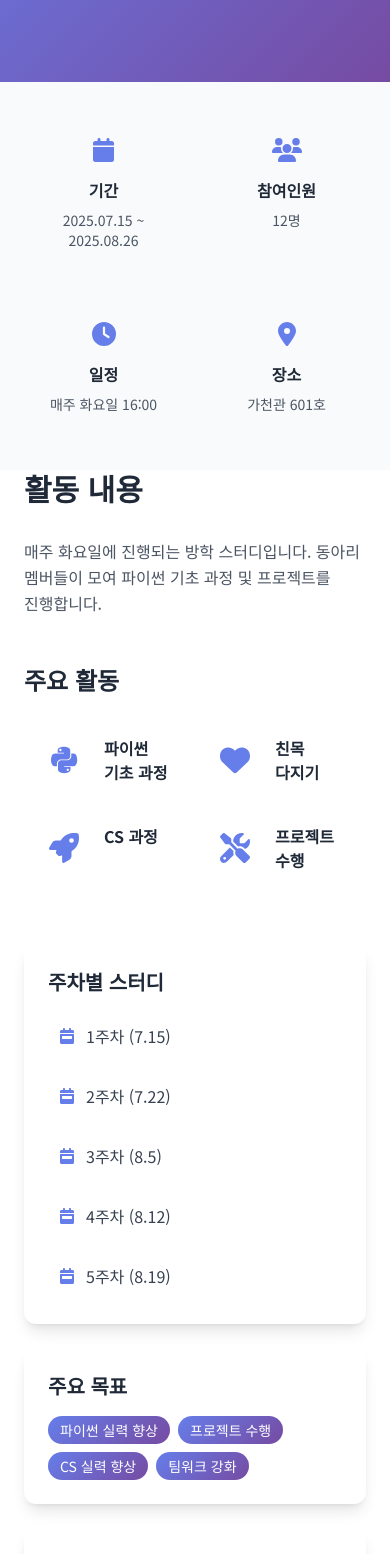
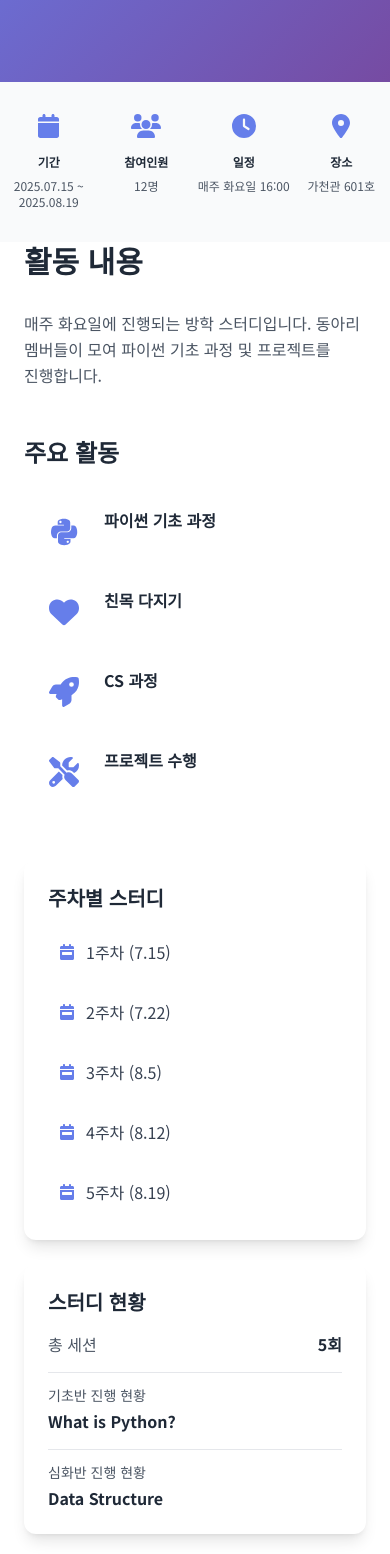
Before and after one commit to yangjihun/FM-COMMIT, a React (Vite) app: page /study in a window 390 px wide. Shown: the part 330-1884 px from the top of the page. Built offline with nearby package versions, Linux system fonts and the light colour scheme.

Commit message:
chore: 반응형 수정

```diff
--- a/src/components/WeekDetail.tsx
+++ b/src/components/WeekDetail.tsx
@@ -65,18 +65,18 @@ const WeekDetail: React.FC<WeekDetailProps> = ({ weekData }) => {
 
       {/* 스터디 정보 */}
       <section className="py-8 md:py-16 bg-gray-50">
-        <div className="max-w-6xl mx-auto px-6">
-          <div className="grid grid-cols-2 lg:grid-cols-4 gap-6">
+        <div className="max-w-6xl mx-auto px-0 md:px-6">
+          <div className="grid grid-cols-4 lg:grid-cols-4 md:gap-6">
             {infoCards.map((card, index) => (
-              <div key={index} className="md:card p-6 text-center group hover:shadow-xl transition-all duration-300">
+              <div key={index} className="md:card py-6 md:p-6 text-center group hover:shadow-xl transition-all duration-300">
                 <div className="w-16 md:h-16 rounded-full flex items-center justify-center mx-auto mb-4 group-hover:scale-110 transition-transform duration-300">
                   <FontAwesomeIcon
                     icon={card.icon}
                     className="text-2xl md:text-3xl text-primary"
                   />
                 </div>
-                <h3 className="md:text-lg font-semibold mb-2 text-gray-800">{card.title}</h3>
-                <p className="text-sm md:text-md text-gray-600">{card.content}</p>
+                <h3 className="text-xs md:text-lg font-semibold mb-2 text-gray-800 whitespace-nowrap">{card.title}</h3>
+                <p className="text-xs md:text-base text-gray-600 whitespace-nowrap">{card.content}</p>
               </div>
             ))}
           </div>
--- a/src/data/study.json
+++ b/src/data/study.json
@@ -9,7 +9,7 @@
     {
       "icon": "calendar",
       "title": "기간",
-      "content": "2025.07.15 ~ 2025.08.26"
+      "content": "2025.07.15 ~ 2025.08.19"
     },
     {
       "icon": "users",
@@ -56,12 +56,6 @@
     { "week": 4, "date": "8.12", "href": "/study/week4" },
     { "week": 5, "date": "8.19", "href": "/study/week5" }
   ],
-  "achievements": [
-    "파이썬 실력 향상",
-    "프로젝트 수행",
-    "CS 실력 향상",
-    "팀워크 강화"
-  ],
   "stats": {
     "totalSessions": "5회",
     "basicTrack": {
--- a/src/data/weeks.json
+++ b/src/data/weeks.json
@@ -30,7 +30,7 @@
           "content": [
             "기초 코딩테스트 (10분)",
             "테스트 해설 (10분)",
-            "파이썬 기초"
+            "파이썬 기초 (데이터 타입)"
           ]
         }
       ],
--- a/src/pages/Home.tsx
+++ b/src/pages/Home.tsx
@@ -153,7 +153,11 @@ const Home: React.FC = () => {
               <polygon points="0,0 1000,100 1000,0" fill="white" />
             </svg>
           </div>
-
+          <div className="absolute invisible md:visible inset-0 opacity-10 pointer-events-none">
+            <svg viewBox="0 0 1 1" className="w-full h-full">
+              <polygon points="1,0 -100,100 -1000,0" fill="white" />
+            </svg>
+          </div>
           <div className="mx-auto px-6 py-20">
             <div className="flex flex-col items-center justify-center">
               <div className="flex flex-col justify-center items-center md:grid grid-cols-2 gap-16 md:gap-y-40">
@@ -224,18 +228,18 @@ const Home: React.FC = () => {
         </section>
 
         {/* 활동 기록 섹션 */}
-        <section id="activities" className="py-20">
+        <section id="activities" className="py-20 pb-32">
           <div className="max-w-6xl mx-auto px-6">
             <h2 className="text-4xl font-bold text-center mb-12 text-gray-800">
               주요 활동
             </h2>
 
-            <div className="grid gap-6 grid-cols-2">
+            <div className="grid gap-6 gap-y-4 md:gap-y-6 grid-cols-1 md:grid-cols-2">
               {activityCards.map((activity) => (
                 <div key={activity.id} className="group">
                   {activity.disabled ? (
-                    <div className="disabled-record card p-6 flex items-center justify-between">
-                      <div className="flex items-center gap-6">
+                    <div className="disabled-record card px-2 md:px-6 py-2 md:py-6 flex items-center justify-between">
+                      <div className="flex items-center md:gap-6">
                         <div className="w-16 h-16 bg-gray-100 rounded-full flex items-center justify-center">
                           <FontAwesomeIcon
                             icon={getIconComponent(activity.icon)}
@@ -262,10 +266,10 @@ const Home: React.FC = () => {
                   ) : (
                     <Link
                       to={activity.href || '#'}
-                      className="block card p-6 hover:shadow-xl transition-all duration-300 transform hover:scale-105"
+                      className="block card px-2 md:px-6 py-2 md:py-6 hover:shadow-xl transition-all duration-300 transform hover:scale-105"
                     >
                       <div className="flex items-center justify-between">
-                        <div className="flex items-center gap-6">
+                        <div className="flex items-center md:gap-6">
                           <div className="w-16 h-16 flex items-center justify-center">
                             <FontAwesomeIcon
                               icon={getIconComponent(activity.icon)}
@@ -286,7 +290,7 @@ const Home: React.FC = () => {
                         </div>
                         <FontAwesomeIcon
                           icon={faChevronRight}
-                          className="text-primary group-hover:translate-x-1 transition-transform duration-300"
+                          className="block text-primary group-hover:translate-x-1 transition-transform duration-300"
                         />
                       </div>
                     </Link>
@@ -298,7 +302,7 @@ const Home: React.FC = () => {
         </section>
 
         {/* 가입 안내 섹션 */}
-        <section id="join" className="py-20 bg-gray-50">
+        <section id="join" className="pb-20 pt-10 bg-gray-50">
           <div className="max-w-4xl mx-auto px-6 text-center">
             <h2 className="text-4xl font-bold mb-12 text-gray-800">
               가입 안내
--- a/src/pages/Study.tsx
+++ b/src/pages/Study.tsx
@@ -56,18 +56,18 @@ const Study: React.FC = () => {
 
       {/* 활동 정보 */}
       <section className="py-8 md:py-16 bg-gray-50">
-        <div className="max-w-6xl mx-auto px-6">
-          <div className="grid grid-cols-2 lg:grid-cols-4 gap-6">
+        <div className="max-w-6xl mx-auto px-0 md:px-6">
+          <div className="grid grid-cols-4 md:gap-6">
             {studyData.infoCards.map((card, index) => (
-              <div key={index} className="md:card p-6 text-center group hover:shadow-xl transition-all duration-300">
+              <div key={index} className="md:card md:p-6 text-center group hover:shadow-xl transition-all duration-300">
                 <div className="w-16 md:h-16 rounded-full flex items-center justify-center mx-auto mb-4 group-hover:scale-110 transition-transform duration-300">
                   <FontAwesomeIcon
                     icon={getIconComponent(card.icon)}
                     className="text-2xl md:text-3xl text-primary"
                   />
                 </div>
-                <h3 className="md:text-lg font-semibold mb-2 text-gray-800">{card.title}</h3>
-                <p className="text-sm md:text-md text-gray-600">{card.content}</p>
+                <h3 className="text-xs md:text-lg font-semibold mb-2 text-gray-800 whitespace-nowrap">{card.title}</h3>
+                <p className="text-xs md:text-base text-gray-600 break-words break-keep">{card.content}</p>
               </div>
             ))}
           </div>
@@ -89,7 +89,7 @@ const Study: React.FC = () => {
               </div>
 
               <h3 className="text-2xl font-bold mb-6 text-gray-800">주요 활동</h3>
-              <div className="grid grid-cols-2">
+              <div className="grid md:grid-cols-2">
                 {studyData.studyContent.map((content, index) => (
                   <div key={index} className="flex items-start gap-4 p-4 rounded-lg hover:bg-gray-50 transition-colors duration-300">
                     <div className="w-12 h-12 flex items-center justify-center flex-shrink-0">
@@ -128,21 +128,6 @@ const Study: React.FC = () => {
                         {study.week}주차 ({study.date})
                       </span>
                     </Link>
-                  ))}
-                </div>
-              </div>
-
-              {/* 주요 목표 */}
-              <div className="card p-6">
-                <h3 className="text-xl font-bold mb-4 text-gray-800">주요 목표</h3>
-                <div className="flex flex-wrap gap-2">
-                  {studyData.achievements.map((achievement, index) => (
-                    <span
-                      key={index}
-                      className="bg-gradient-primary text-white px-3 py-1 rounded-full text-sm"
-                    >
-                      {achievement}
-                    </span>
                   ))}
                 </div>
               </div>
```
